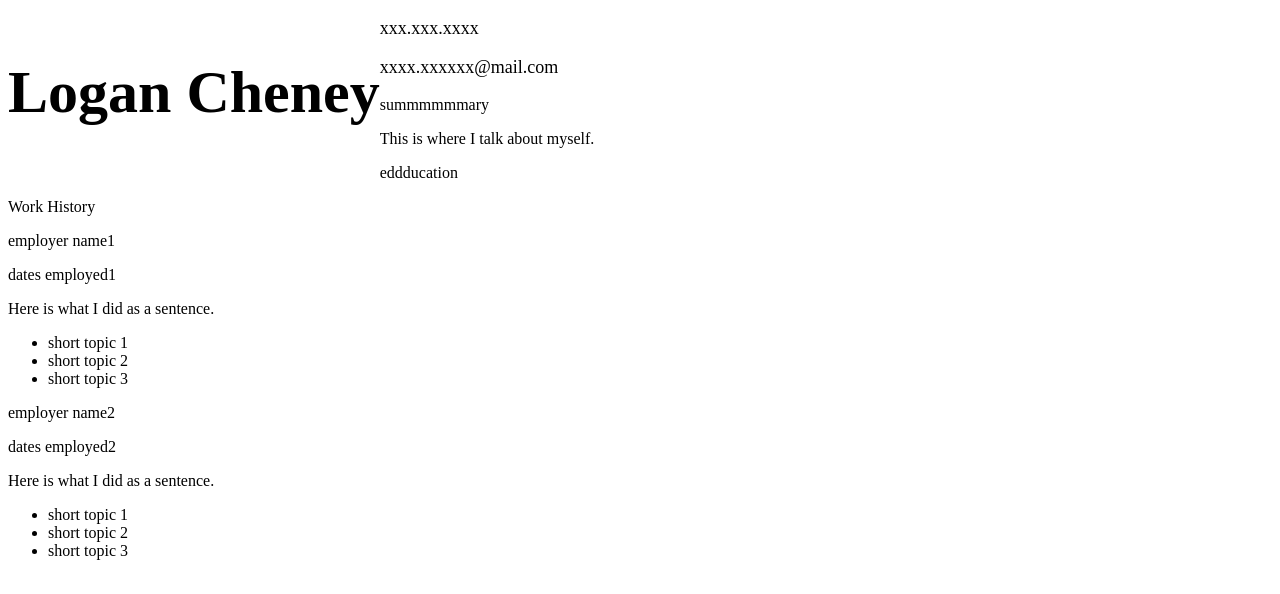
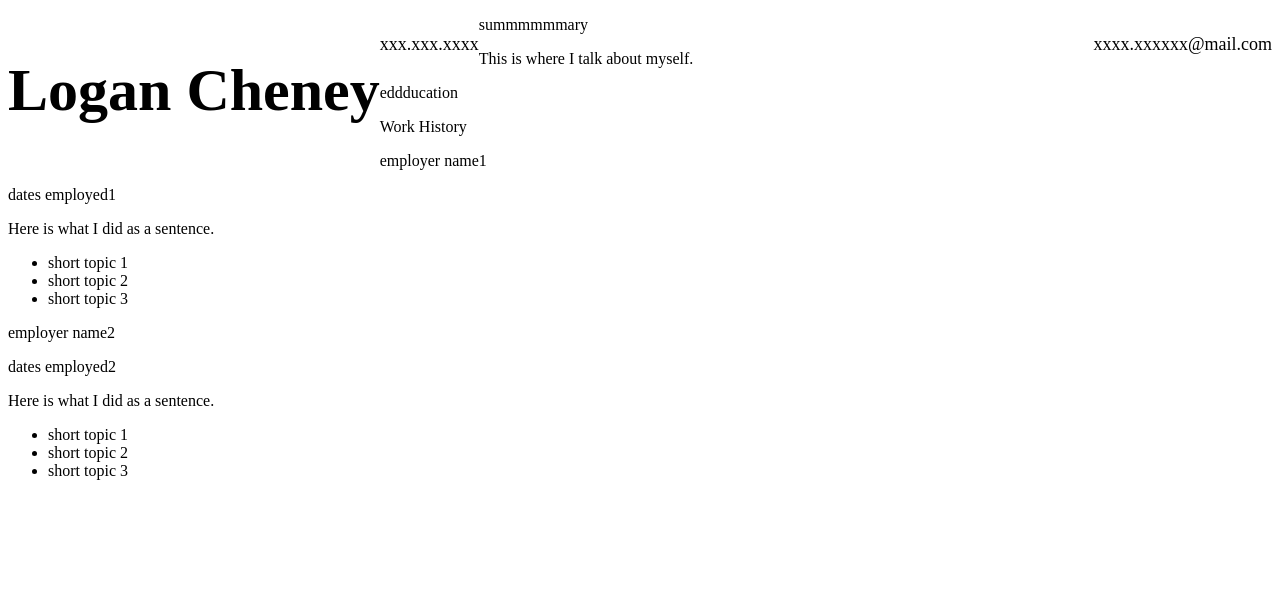
Before and after one commit to LoganCheney/LoganCheney.github.io, a plain HTML site: page index.html in a window 1280 px wide. Drawn offline with Linux system fonts and the light colour scheme.

Commit message:
changed from display to float with number and emai

```diff
--- a/style.css
+++ b/style.css
@@ -7,11 +7,11 @@ p{
 }
 .phone {
   font-size: 18px;
-  display: inline;
+  float: left;
 }
 .email {
   font-size: 18px;
-  display: inline;
+  float: right;
 }
 .summary {
 
```
